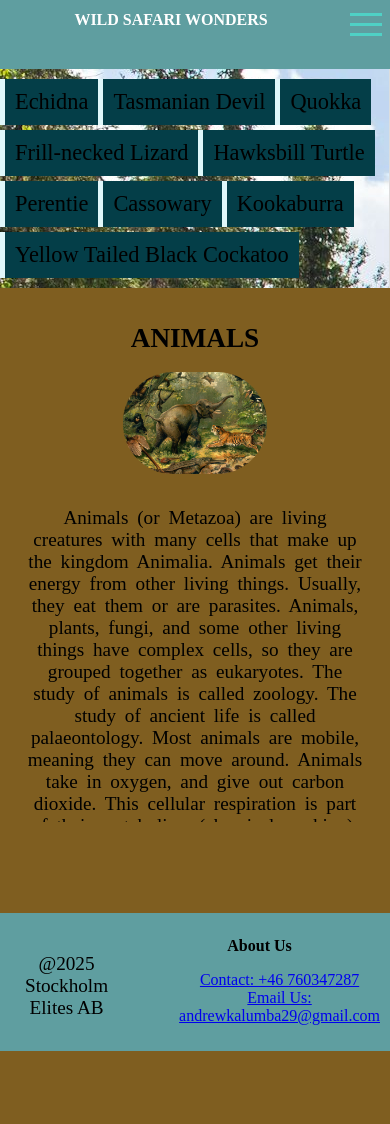
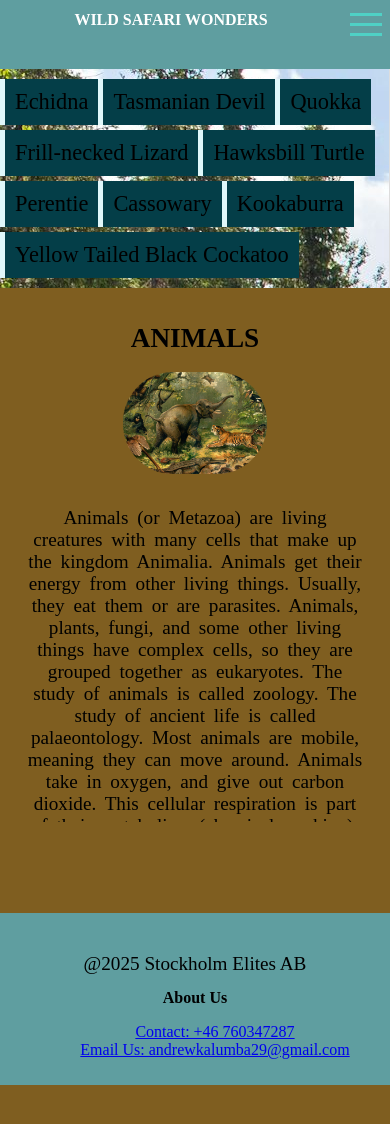
Before and after one commit to andrewkalumba/zoo_react, a React (Vite) app: page / in a window 390 px wide. Shown: the top 1124 px of the page. Built offline with nearby package versions, Linux system fonts and the light colour scheme.

Commit message:
added css to mobileView

```diff
--- a/src/components/Footer/footer.module.css
+++ b/src/components/Footer/footer.module.css
@@ -2,7 +2,6 @@
     background-color: cadetblue;
     display: flex;
     justify-content: center;
-    gap: 16px;
     padding: 10px;
 }
 
@@ -43,14 +42,9 @@
     list-style-type: none;
 }
 
-/* @media screen and (max-width:768px) {
-    .footer{
-    background-color: cadetblue;
-    display: flex;
-    justify-content: center;
-    gap: 16px;
-    padding: 10px;
-    bottom: -75%;
-    position: absolute;
+@media screen and (max-width:768px) {
+    .footer {
+        display: grid;
+        /* margin-top: 47px; */
     }
-} */
+}
```
